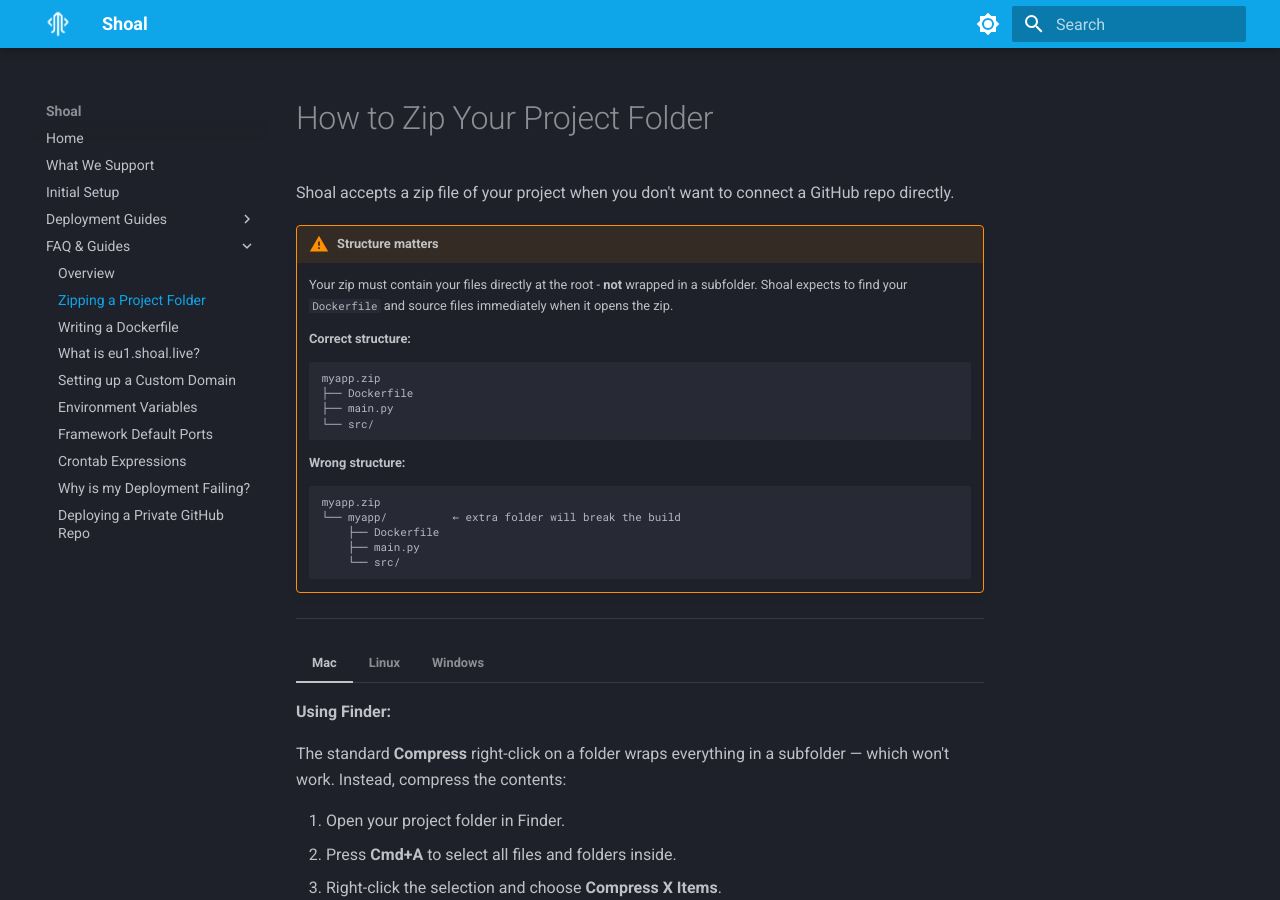
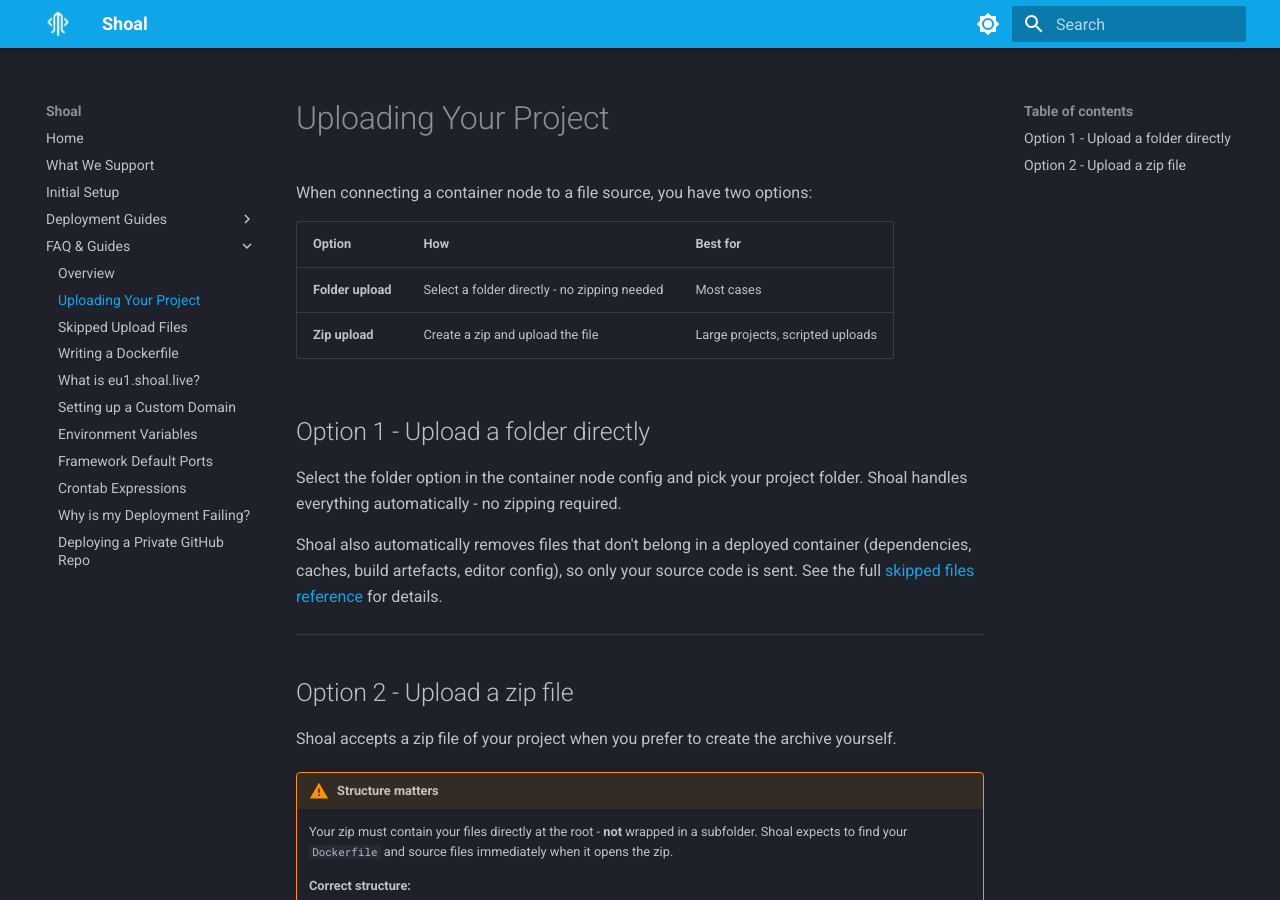
Before and after one commit to shoal-platform/docs.shoal-platform.github.io, an MkDocs documentation site: the page built from docs/guide-zip.md, in a window 1280 px wide and 900 px high. Built offline with MkDocs 1.6.1 and Material for MkDocs 9.7.7, drawn with Linux system fonts in a browser that asks for light colours.

Commit message:
added zip file updates

```diff
--- a/docs/guide-zip.md
+++ b/docs/guide-zip.md
@@ -1,6 +1,23 @@
-# How to Zip Your Project Folder
+# Uploading Your Project
 
-Shoal accepts a zip file of your project when you don't want to connect a GitHub repo directly.
+When connecting a container node to a file source, you have two options:
+
+| Option | How | Best for |
+|---|---|---|
+| **Folder upload** | Select a folder directly - no zipping needed | Most cases |
+| **Zip upload** | Create a zip and upload the file | Large projects, scripted uploads |
+
+## Option 1 - Upload a folder directly
+
+Select the folder option in the container node config and pick your project folder. Shoal handles everything automatically - no zipping required.
+
+Shoal also automatically removes files that don't belong in a deployed container (dependencies, caches, build artefacts, editor config), so only your source code is sent. See the full [skipped files reference](skipped-files.md) for details.
+
+---
+
+## Option 2 - Upload a zip file
+
+Shoal accepts a zip file of your project when you prefer to create the archive yourself.
 
 !!! warning "Structure matters"
     Your zip must contain your files directly at the root - **not** wrapped in a subfolder. Shoal expects to find your `Dockerfile` and source files immediately when it opens the zip.
--- a/mkdocs.yml
+++ b/mkdocs.yml
@@ -43,7 +43,8 @@ nav:
     - Deploy with Multiple Containers: deploy-app-multi.md
   - FAQ & Guides:
     - Overview: faq.md
-    - Zipping a Project Folder: guide-zip.md
+    - Uploading Your Project: guide-zip.md
+    - Skipped Upload Files: skipped-files.md
     - Writing a Dockerfile: guide-dockerfile.md
     - What is eu1.shoal.live?: faq-shoal-live.md
     - Setting up a Custom Domain: faq-custom-domain.md
```
Also changed, not shown: docs/faq.md (+2 -1 lines), docs/skipped-files.md (added, +122 -0 lines).
